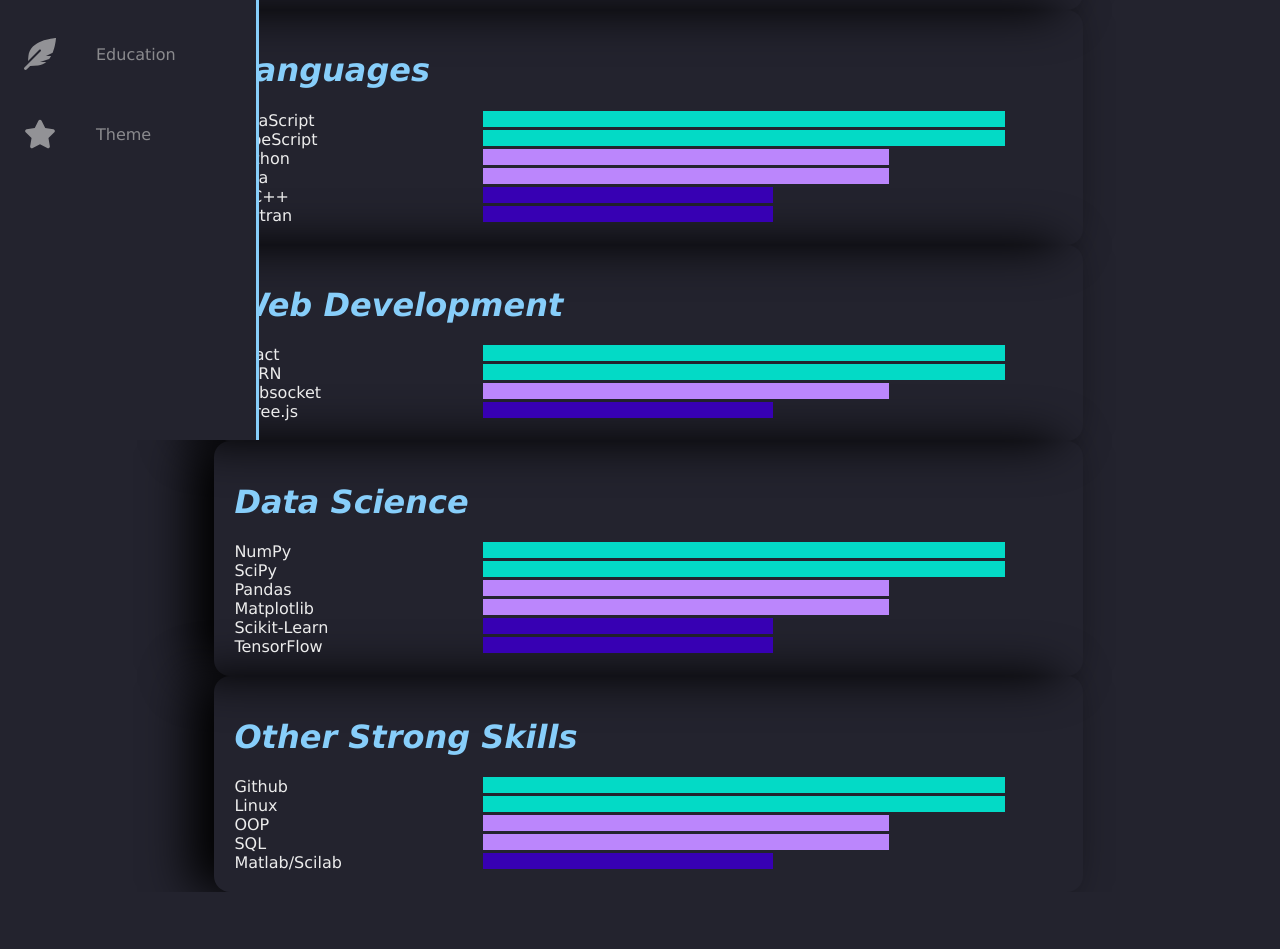
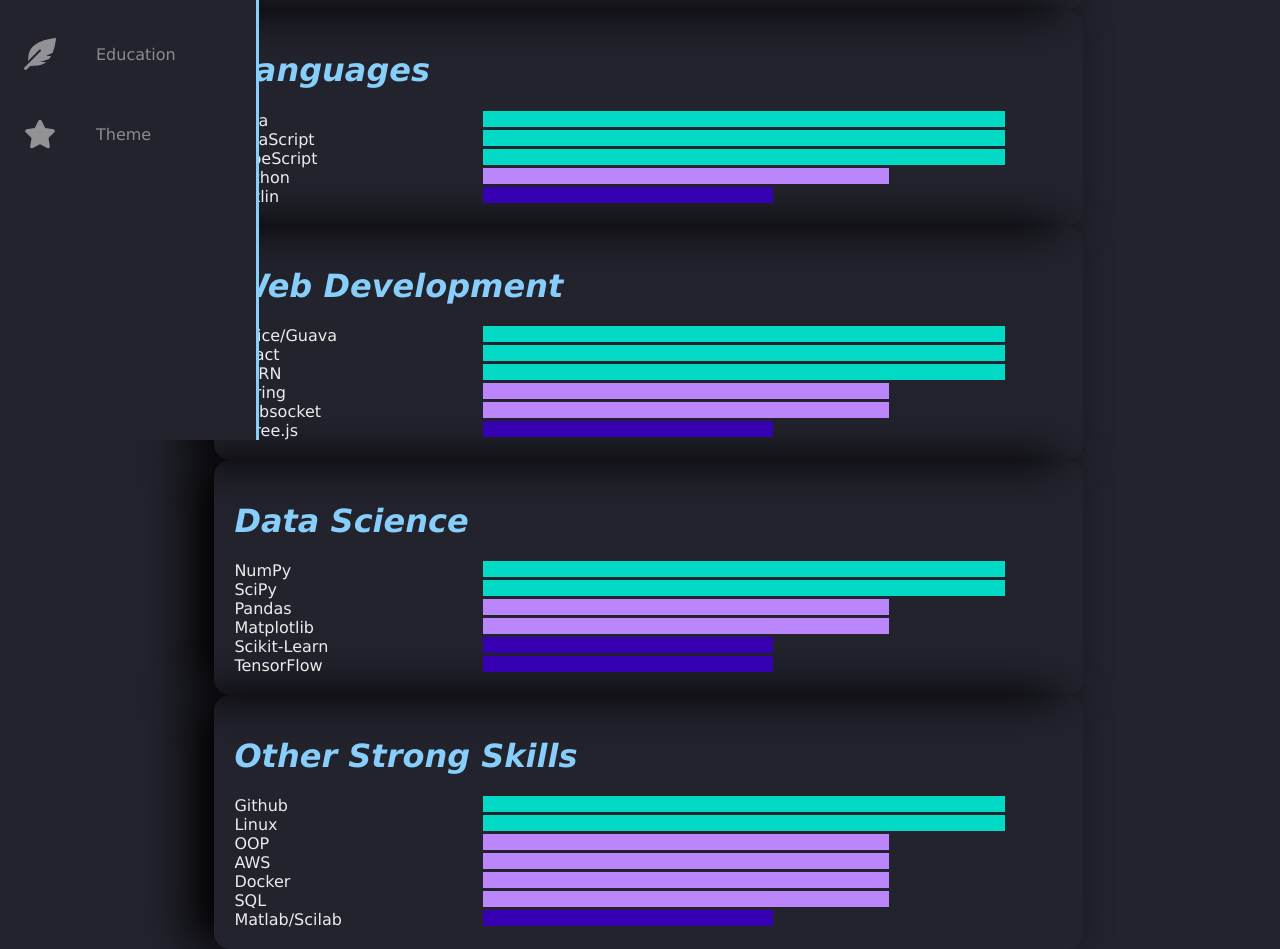
Before and after one commit to humaid123/portfolio, a React (Create React App) app: page /portfolio/skills in a window 1280 px wide. Shown: the part 360-1309 px from the top of the page. Before the commit the page ends 1252 px from the top, so only its background shows below. Built offline with nearby package versions, Linux system fonts and the light colour scheme.

Commit message:
update December 2022

```diff
--- a/src/pages/Skills.js
+++ b/src/pages/Skills.js
@@ -40,12 +40,11 @@
         <em>Languages</em>
       </h1>
       <div>
-        <Row text="JavaScript" order={1} level="High" />
-        <Row text="TypeScript" order={2} level="High" />
-        <Row text="Python" order={3} level="Medium" />
-        <Row text="Java" order={4} level="Medium" />
-        <Row text="C/C++" order={5} level="Introductory" />
-        <Row text="Fortran" order={6} level="Introductory" />
+        <Row text="Java" order={1} level="High" />
+        <Row text="JavaScript" order={2} level="High" />
+        <Row text="TypeScript" order={3} level="High" />
+        <Row text="Python" order={4} level="Medium" />
+        <Row text="Kotlin" order={5} level="Introductory" />
       </div>
     </div>
   );
@@ -58,9 +57,11 @@
         <em>Web Development</em>
       </h1>
       <div>
-        <Row text="React" order={1} level="High" />
-        <Row text="MERN" order={2} level="High" />
-        <Row text="Websocket" order={4} level="Medium" />
+        <Row text="Guice/Guava" order={1} level="High" />
+        <Row text="React" order={2} level="High" />
+        <Row text="MERN" order={3} level="High" />
+        <Row text="Spring" order={4} level="Medium" />
+        <Row text="Websocket" order={5} level="Medium" />
         <Row text="Three.js" order={6} level="Introductory" />
       </div>
     </div>
@@ -95,8 +96,10 @@
         <Row text="Github" order={1} level="High" />
         <Row text="Linux" order={2} level="High" />
         <Row text="OOP" order={3} level="Medium" />
-        <Row text="SQL" order={4} level="Medium" />
-        <Row text="Matlab/Scilab" order={5} level="Introductory" />
+        <Row text="AWS" order={4} level="Medium" />
+        <Row text="Docker" order={5} level="Medium" />
+        <Row text="SQL" order={6} level="Medium" />
+        <Row text="Matlab/Scilab" order={7} level="Introductory" />
       </div>
     </div>
   );
```
Also changed, not shown: 1 other file (tests, documents, lock files or other folders).
